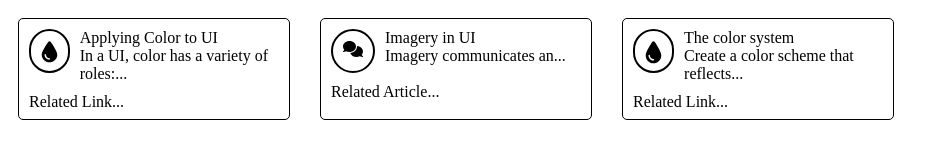
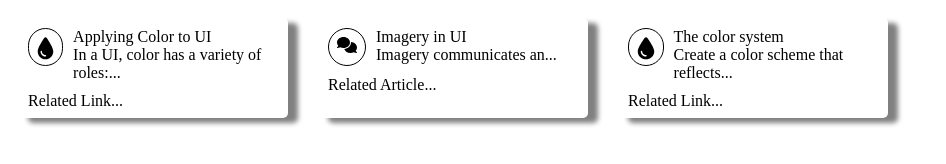
Before and after one commit to Decedis/Tres-Cards, a plain HTML site: page index.html in a window 1280 px wide. Shown: the whole page, without its empty margins (0-946 px from the left). Drawn offline with Linux system fonts and the light colour scheme.

Commit message:
Add box shadow. Remove card border

```diff
--- a/style.css
+++ b/style.css
@@ -6,7 +6,7 @@
 .card{
     display: flex;
     flex-direction: column;
-    border: 1px black solid;
+
     border-radius: 5px;
     gap: 10px;
     padding: 10px;
@@ -14,6 +14,8 @@
 
     height: 80px;
     width: 250px;
+
+    box-shadow: 10px 5px 5px grey;
 }
 .card-primary-section{
     display: flex;
@@ -23,8 +25,8 @@
     height: 20px;
     widtH: 20px;
 
-    border: 2px solid black;
+    border: 1px solid black;
     border-radius: 50px;
 
-    padding: 10px;
+    padding: 8px;
 }
```
